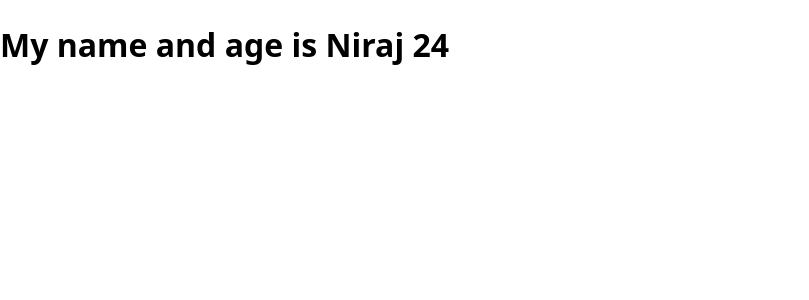
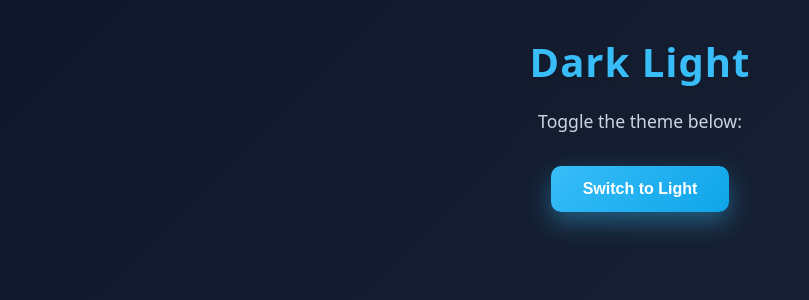
Before and after one commit to NirajPandit320/Skill-Boost-in-React, a React (Vite) app in the folder react-01/: page / in a window 1280 px wide. Shown: the top 300 px of the page, without its empty margins (0-809 px from the left). Built offline with nearby package versions, Linux system fonts and the light colour scheme.

Commit message:
Implemented dark mode and light mode

```diff
--- a/react-01/src/App.jsx
+++ b/react-01/src/App.jsx
@@ -1,14 +1,17 @@
 // import {UseRefs} from "./components/hooks/UseRef/UseRefs";
 // import {ForwardRefs} from "./components/hooks/UseRef/ForwardRefs";
-import {BioProvider} from "./components/hooks/customhooks/Context";
-import {Home} from "./components/hooks/customhooks/Home";
+// import {BioProvider} from "./components/hooks/customhooks/Context";
+// import {Home} from "./components/hooks/customhooks/Home";
+import {DarkLight} from "./projects/DarkLight";
+import {ThemeProvider} from "./projects/DarkLight";
+
 
 const App = () => {
   return (
   <>
-  <BioProvider>
-    <Home/>
-  </BioProvider>
+  <ThemeProvider>
+    <DarkLight/>
+  </ThemeProvider>
   </>
   )
 
--- a/react-01/src/index.css
+++ b/react-01/src/index.css
@@ -71,3 +71,91 @@ body {
   text-transform: capitalize;
   font-size: clamp(1.5rem, 3vw, 2rem);
 }
+
+/* ============================================
+   DARK/LIGHT THEME STYLES
+   ============================================ */
+
+/* Light Mode (Default) */
+body.light-theme {
+  background: linear-gradient(135deg, #ffffff 0%, #f8fafc 100%);
+  color: #0f172a;
+}
+
+/* Dark Mode */
+body.dark-theme {
+  background: linear-gradient(135deg, #0f172a 0%, #1e293b 100%);
+  color: #f1f5f9;
+}
+
+.theme-title {
+  font-size: 2.5rem;
+  margin: 2rem 0 1rem;
+  text-align: center;
+  letter-spacing: 1px;
+  font-weight: 700;
+  text-shadow: 0 2px 4px rgba(0, 0, 0, 0.15);
+}
+
+body.light-theme .theme-title {
+  color: #1d4ed8;
+}
+
+body.dark-theme .theme-title {
+  color: #38bdf8;
+}
+
+.theme-subtitle {
+  font-size: 1.1rem;
+  text-align: center;
+  margin: 0.5rem 0 2rem;
+  font-weight: 500;
+}
+
+body.light-theme .theme-subtitle {
+  color: #6b7280;
+}
+
+body.dark-theme .theme-subtitle {
+  color: #cbd5e1;
+}
+
+.theme-btn {
+  display: block;
+  margin: 2rem auto;
+  padding: 14px 32px;
+  font-size: 1rem;
+  font-weight: 600;
+  background: linear-gradient(135deg, #3b82f6, #2563eb);
+  color: white;
+  border: none;
+  border-radius: 10px;
+  cursor: pointer;
+  box-shadow: 0 10px 25px rgba(59, 130, 246, 0.3);
+  transition: all 0.3s ease;
+}
+
+body.dark-theme .theme-btn {
+  background: linear-gradient(135deg, #38bdf8, #0ea5e9);
+  box-shadow: 0 10px 25px rgba(56, 189, 248, 0.4);
+}
+
+.theme-btn:hover {
+  transform: translateY(-2px);
+  box-shadow: 0 15px 35px rgba(59, 130, 246, 0.4);
+  background: linear-gradient(135deg, #2563eb, #1d4ed8);
+}
+
+body.dark-theme .theme-btn:hover {
+  background: linear-gradient(135deg, #0ea5e9, #0284c7);
+  box-shadow: 0 15px 35px rgba(14, 165, 233, 0.5);
+}
+
+.theme-btn:active {
+  transform: translateY(0);
+  box-shadow: 0 5px 15px rgba(59, 130, 246, 0.3);
+}
+
+body.dark-theme .theme-btn:active {
+  box-shadow: 0 5px 15px rgba(56, 189, 248, 0.3);
+}
--- /dev/null
+++ b/react-01/src/projects/DarkLight.jsx
@@ -0,0 +1,36 @@
+import {useState, useEffect} from "react";
+import {createContext, useContext} from "react";
+
+//step 1 : create context
+export const ThemeContext=createContext();
+
+// step 2 : create provider
+export const ThemeProvider=({children})=>{
+    const [theme,setTheme]=useState("dark");
+
+    const handleThemeToggle=()=>{
+        setTheme((prevTheme)=>prevTheme==="dark"?"light":"dark");
+    }
+    return(
+        <ThemeContext.Provider value={{theme,handleThemeToggle}}>
+            {children}
+        </ThemeContext.Provider>
+    )
+}
+//creating a component
+export const DarkLight=()=>{
+
+    const {theme,handleThemeToggle}=useContext(ThemeContext);
+
+    useEffect(() => {
+        document.body.className = `${theme}-theme`;
+    }, [theme]);
+
+    return(
+        <>
+            <h1 className="theme-title">Dark Light</h1>
+            <p className="theme-subtitle">Toggle the theme below:</p>
+            <button className="theme-btn" onClick={handleThemeToggle}>{theme==="dark"?"Switch to Light":"Switch to Dark"}</button>
+        </>
+    )
+}
```
